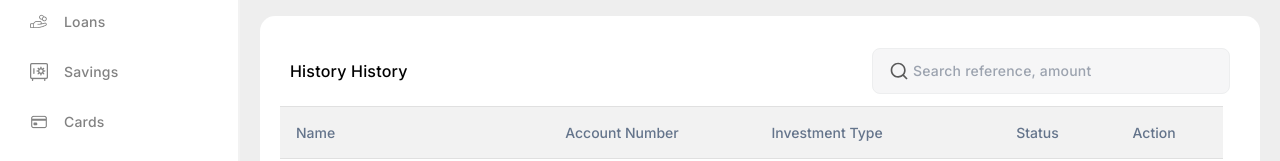
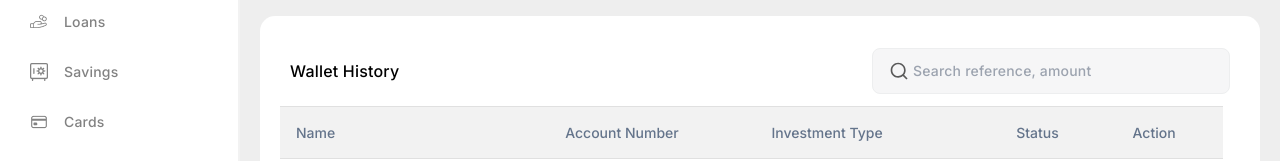
Before and after one commit to CyberDevv/noun_mb, a Next.js app: page /wallets in a window 1280 px wide. Shown: the part 355-516 px from the top of the page. Built offline with nearby package versions, Linux system fonts and the light colour scheme.

Commit message:
made some chages

```diff
--- a/app/(authenticated)/wallets/page.jsx
+++ b/app/(authenticated)/wallets/page.jsx
@@ -64,7 +64,7 @@ const Investment = () => {
         toolbar={
           <div className="between">
             <h6 className="font-medium text-black font-inter leading-[28px] tracking-[0.2px]">
-              History History
+              Wallet History
             </h6>
 
             <div className="space-x-10 end">
```
